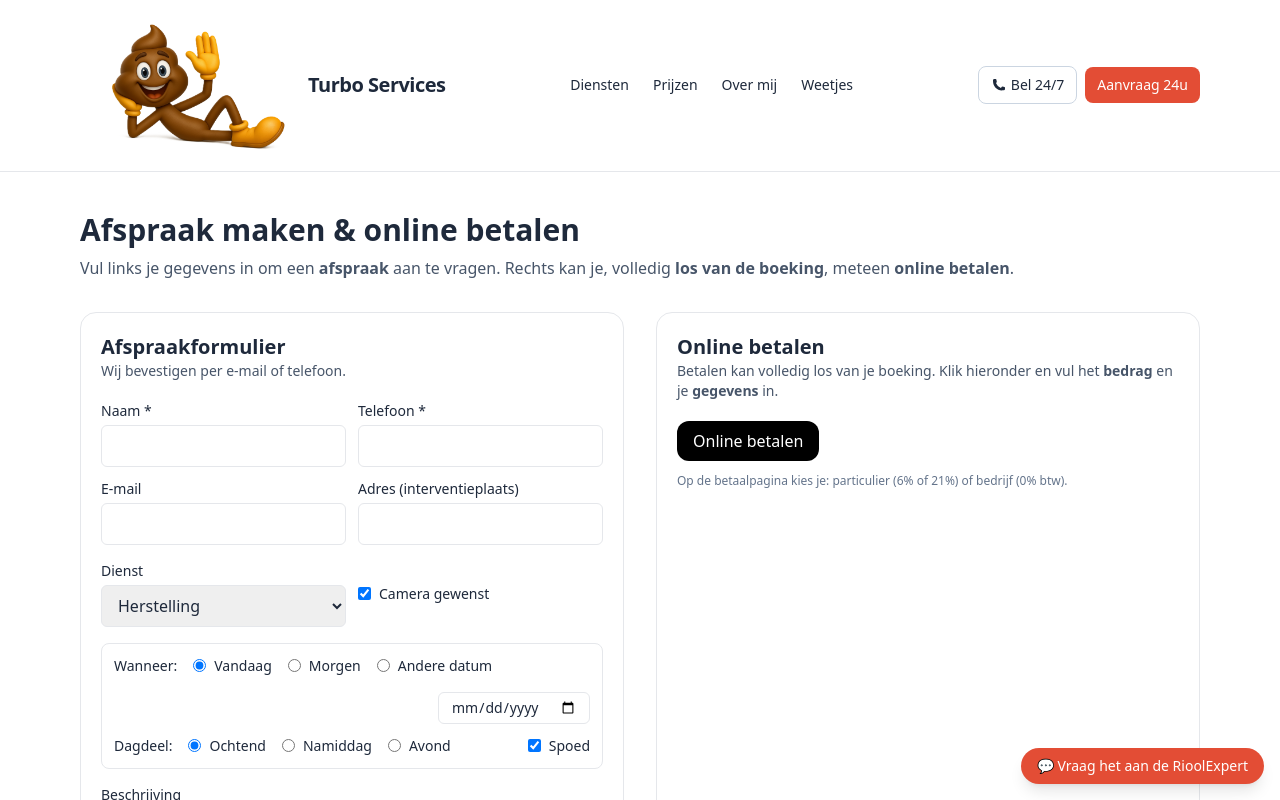
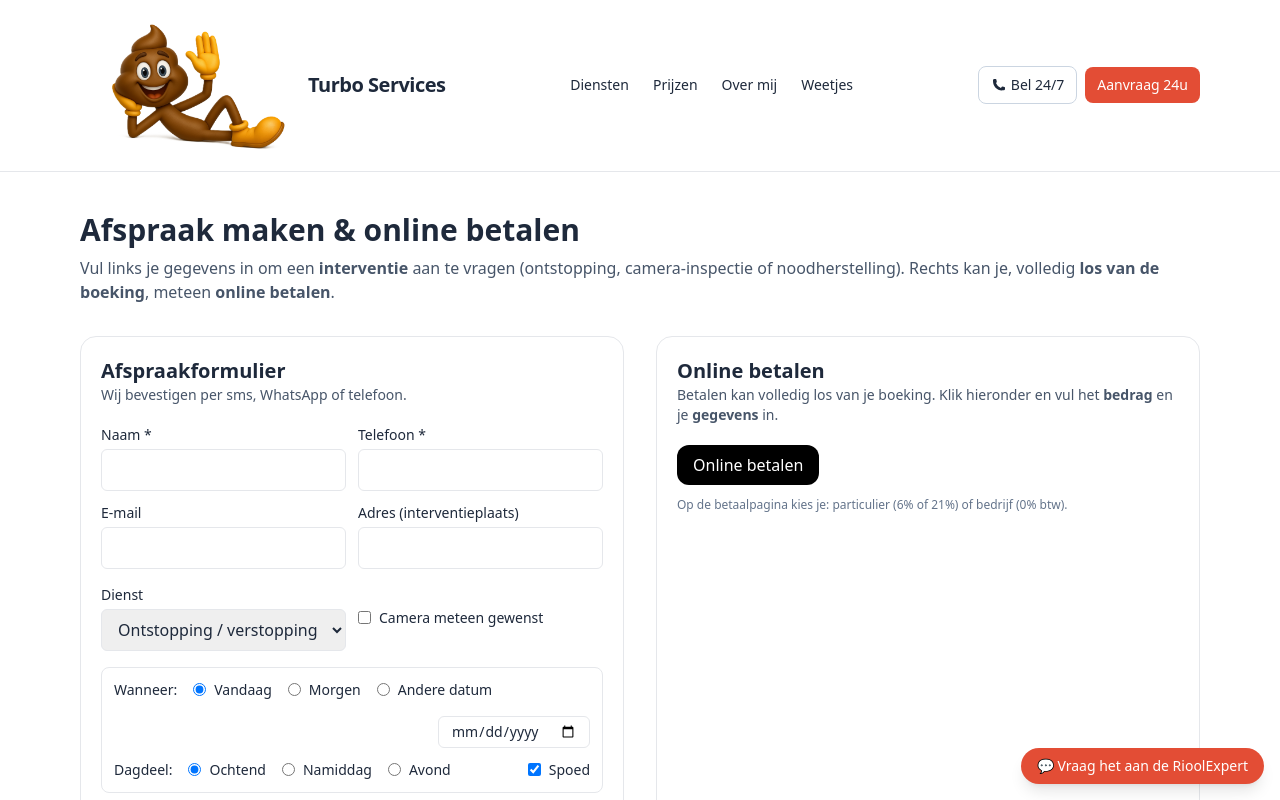
Before and after one commit to Turbo-89/turboservices, a Next.js app: page /boeken in a window 1280 px wide. Shown: the top 800 px of the page. Built offline with nearby package versions, Linux system fonts and the light colour scheme.

Commit message:
Update page.tsx

```diff
--- a/app/boeken/page.tsx
+++ b/app/boeken/page.tsx
@@ -1,6 +1,6 @@
 "use client";
 import React, { useState } from "react";
-import { trackBookingSubmit } from "@/lib/analytics";
+import { trackBookingSubmit, trackEvent } from "@/lib/analytics";
 
 export default function BoekenPage() {
   const [loading, setLoading] = useState(false);
@@ -64,8 +64,10 @@ export default function BoekenPage() {
       <header className="mb-8">
         <h1 className="text-3xl font-bold">Afspraak maken &amp; online betalen</h1>
         <p className="mt-2 text-slate-600">
-          Vul links je gegevens in om een <strong>afspraak</strong> aan te vragen.
-          Rechts kan je, volledig <strong>los van de boeking</strong>, meteen <strong>online betalen</strong>.
+          Vul links je gegevens in om een <strong>interventie</strong> aan te vragen
+          (ontstopping, camera-inspectie of noodherstelling).
+          Rechts kan je, volledig <strong>los van de boeking</strong>, meteen
+          <strong> online betalen</strong>.
         </p>
       </header>
 
@@ -73,26 +75,41 @@ export default function BoekenPage() {
         {/* LINKERKOLOM – AFSPRAAKFORMULIER */}
         <div className="rounded-2xl border p-5">
           <h2 className="text-xl font-semibold">Afspraakformulier</h2>
-          <p className="text-sm text-slate-600">Wij bevestigen per e-mail of telefoon.</p>
+          <p className="text-sm text-slate-600">Wij bevestigen per sms, WhatsApp of telefoon.</p>
 
           <form onSubmit={submit} className="mt-5 space-y-4">
             {/* Persoonsgegevens */}
             <div className="grid gap-3 md:grid-cols-2">
               <div>
                 <label className="block text-sm font-medium">Naam *</label>
-                <input name="contactName" required className="mt-1 w-full rounded-md border px-3 py-2" />
+                <input
+                  name="contactName"
+                  required
+                  className="mt-1 w-full rounded-md border px-3 py-2"
+                />
               </div>
               <div>
                 <label className="block text-sm font-medium">Telefoon *</label>
-                <input name="phone" required className="mt-1 w-full rounded-md border px-3 py-2" />
+                <input
+                  name="phone"
+                  required
+                  className="mt-1 w-full rounded-md border px-3 py-2"
+                />
               </div>
               <div>
                 <label className="block text-sm font-medium">E-mail</label>
-                <input name="email" type="email" className="mt-1 w-full rounded-md border px-3 py-2" />
+                <input
+                  name="email"
+                  type="email"
+                  className="mt-1 w-full rounded-md border px-3 py-2"
+                />
               </div>
               <div>
                 <label className="block text-sm font-medium">Adres (interventieplaats)</label>
-                <input name="address" className="mt-1 w-full rounded-md border px-3 py-2" />
+                <input
+                  name="address"
+                  className="mt-1 w-full rounded-md border px-3 py-2"
+                />
               </div>
             </div>
 
@@ -100,16 +117,21 @@ export default function BoekenPage() {
             <div className="grid gap-3 md:grid-cols-2">
               <div>
                 <label className="block text-sm font-medium">Dienst</label>
-                <select name="serviceType" className="mt-1 w-full rounded-md border px-3 py-2">
-                  <option value="herstelling">Herstelling</option>
-                  <option value="ketel_vervangen">Vervangen ketel</option>
-                  <option value="andere">Andere</option>
+                <select
+                  name="serviceType"
+                  className="mt-1 w-full rounded-md border px-3 py-2"
+                  defaultValue="ontstopping"
+                >
+                  <option value="ontstopping">Ontstopping / verstopping</option>
+                  <option value="camera_inspectie">Camera-inspectie</option>
+                  <option value="noodherstelling">Noodherstelling / lek</option>
+                  <option value="andere">Andere / advies</option>
                 </select>
               </div>
               <div className="flex items-center gap-2">
-                <input id="withCamera" name="withCamera" type="checkbox" defaultChecked />
+                <input id="withCamera" name="withCamera" type="checkbox" />
                 <label htmlFor="withCamera" className="text-sm">
-                  Camera gewenst
+                  Camera meteen gewenst
                 </label>
               </div>
             </div>
@@ -127,7 +149,11 @@ export default function BoekenPage() {
                 <label className="flex items-center gap-2 text-sm">
                   <input type="radio" name="windowChoice" value="andere" /> Andere datum
                 </label>
-                <input name="date" type="date" className="ml-auto rounded-md border px-3 py-1 text-sm" />
+                <input
+                  name="date"
+                  type="date"
+                  className="ml-auto rounded-md border px-3 py-1 text-sm"
+                />
               </div>
               <div className="mt-3 flex flex-wrap items-center gap-4">
                 <span className="text-sm font-medium">Dagdeel:</span>
@@ -152,7 +178,7 @@ export default function BoekenPage() {
               <textarea
                 name="desc"
                 rows={4}
-                placeholder="Kort probleem omschrijven..."
+                placeholder="Kort probleem omschrijven (bv. wc verstopt, water dat terugkomt, geurhinder)…"
                 className="mt-1 w-full resize-y rounded-md border px-3 py-2"
               />
             </div>
@@ -182,11 +208,15 @@ export default function BoekenPage() {
         <div className="rounded-2xl border p-5">
           <h2 className="text-xl font-semibold">Online betalen</h2>
           <p className="text-sm text-slate-600">
-            Betalen kan volledig los van je boeking. Klik hieronder en vul het <strong>bedrag</strong> en je <strong>gegevens</strong> in.
+            Betalen kan volledig los van je boeking. Klik hieronder en vul het{" "}
+            <strong>bedrag</strong> en je <strong>gegevens</strong> in.
           </p>
 
           <a
             href="/betalen"
+            onClick={() =>
+              trackEvent("pay_click", { source: "boeken_page", label: "online_betalen" })
+            }
             className="mt-5 inline-flex items-center justify-center rounded-xl bg-black px-4 py-2 text-white hover:opacity-90"
           >
             Online betalen
```
